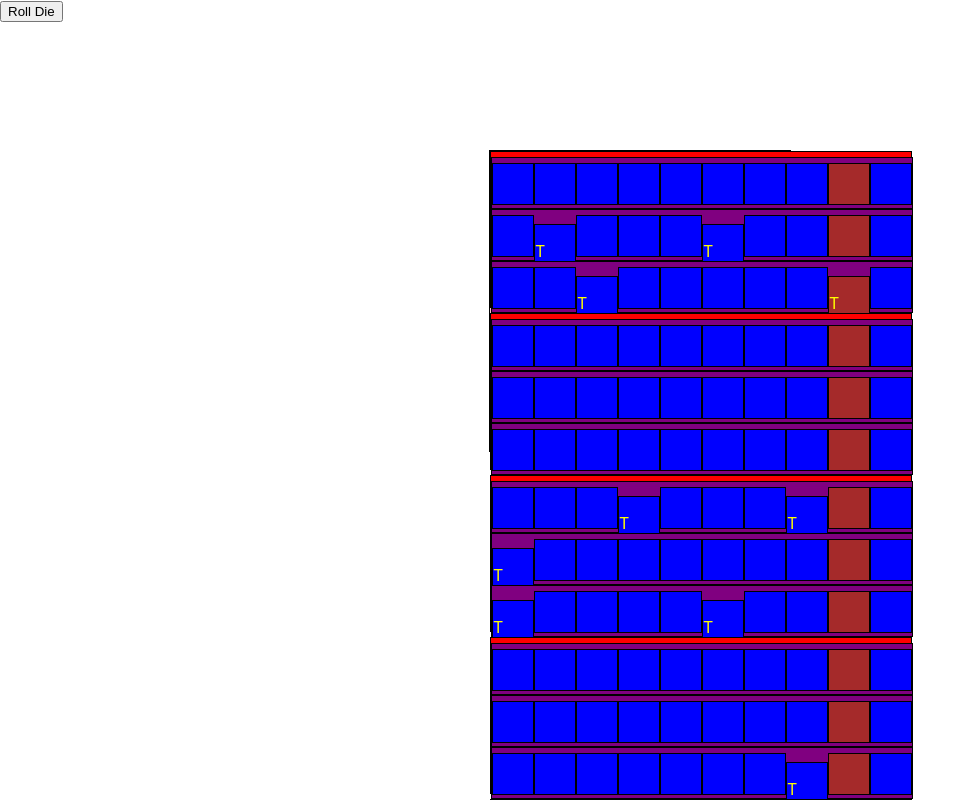
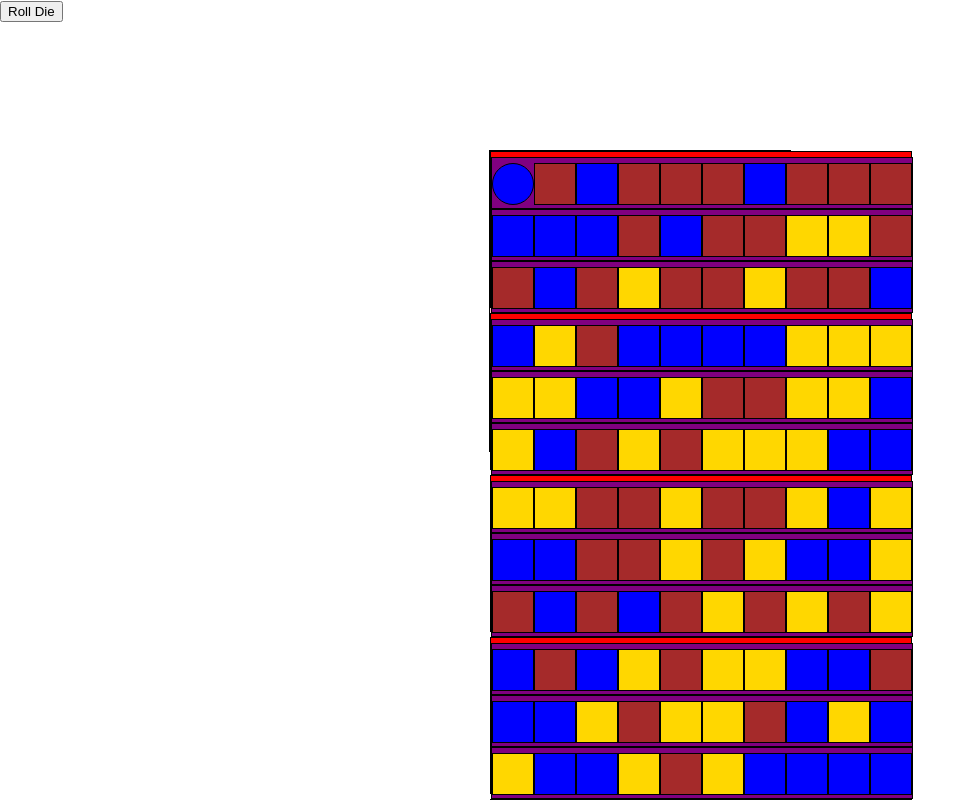
Before and after one commit to Team-Dragon-Slayers/dragon-slayers, a React (Create React App) app: page / in a window 1280 px wide. Shown: the top 800 px of the page, without its empty margins (0-976 px from the left). Built offline with nearby package versions, Linux system fonts and the light colour scheme.

Commit message:
update random generation of square type for monster or treasure or blank

```diff
--- a/src/components/SquareRow/SquareRow.jsx
+++ b/src/components/SquareRow/SquareRow.jsx
@@ -4,6 +4,17 @@ import '../SquareRow/SquareRow.css'
 
 const spaces = [1, 2, 3, 4, 5, 6, 7, 8, 9, 10]
 
+const randomNum = (n) => {
+    return Math.floor(Math.random() * n);
+}
+const typeOfSquare = () => {
+    let type = randomNum(3);
+    if (type === 1){
+        return "Monster";
+    } else if (type ===2) {
+        return "Treasure";
+    } else return "Blank"
+}
 let randomMonster = Math.floor(Math.random() * 10);
 let randomTreasure = Math.floor(Math.random() * 10);
 
@@ -23,17 +34,18 @@ const SquareRow = (props) => {
                     zone={props.zone}
                     row={props.row}
                     space={el}
-                    type={randomMonster === el ? "Monster" : "Blank"}
+                    type={typeOfSquare()}
+
                 />
                 )
             :
             <>
-            {spaces.map((idx) =>
+            {spaces.map((el) =>
             <SquareSpace
                 zone={props.zone}
                 row={props.row}
-                space={idx}
-                type={randomMonster === idx ? "Monster" : "Blank"}
+                space={el}
+                type={typeOfSquare()}
             />
             )}
             </>
--- a/src/components/SquareSpace/SquareSpace.jsx
+++ b/src/components/SquareSpace/SquareSpace.jsx
@@ -1,23 +1,24 @@
 import React from 'react';
 import styles from './SquareSpace.module.css';
 
+const color = (typeOfSquare) => {
+    let color;
+    if (typeOfSquare === "Monster") {
+        color = "brown";
+    } else if (typeOfSquare === "Treasure"){
+        color = "gold";
+    } else color = "blue";
+    return color;
+}
+
+
 const SquareSpace = (props) => {
-
-    let randomMonster = Math.floor(Math.random() * 10);
-    let randomTreasure = Math.floor(Math.random() * 10);
-
     return (
         <>
          <div className={props.playerLocation ? styles.Player
          : styles.SquareSpace}
-          style={{backgroundColor: props.type === "Monster" ? "brown" : "blue"}}
-         >
-
-         {/* {props.type === randomMonster ? <p className={styles.Monster}>M</p> : <div></div>} */}
-         {props.space === randomTreasure ? <p>T</p> : <p></p>}
-         </div>
-
-
+          style={{backgroundColor: color(props.type)}}
+         />
         </>
      );
 }
--- a/src/components/SquareSpace/SquareSpace.module.css
+++ b/src/components/SquareSpace/SquareSpace.module.css
@@ -13,6 +13,7 @@
     background-color: white;
     border: 1px black solid;
     display: inline-block;
+    border-radius: 50%;
 }
 
 .Monster {
```
